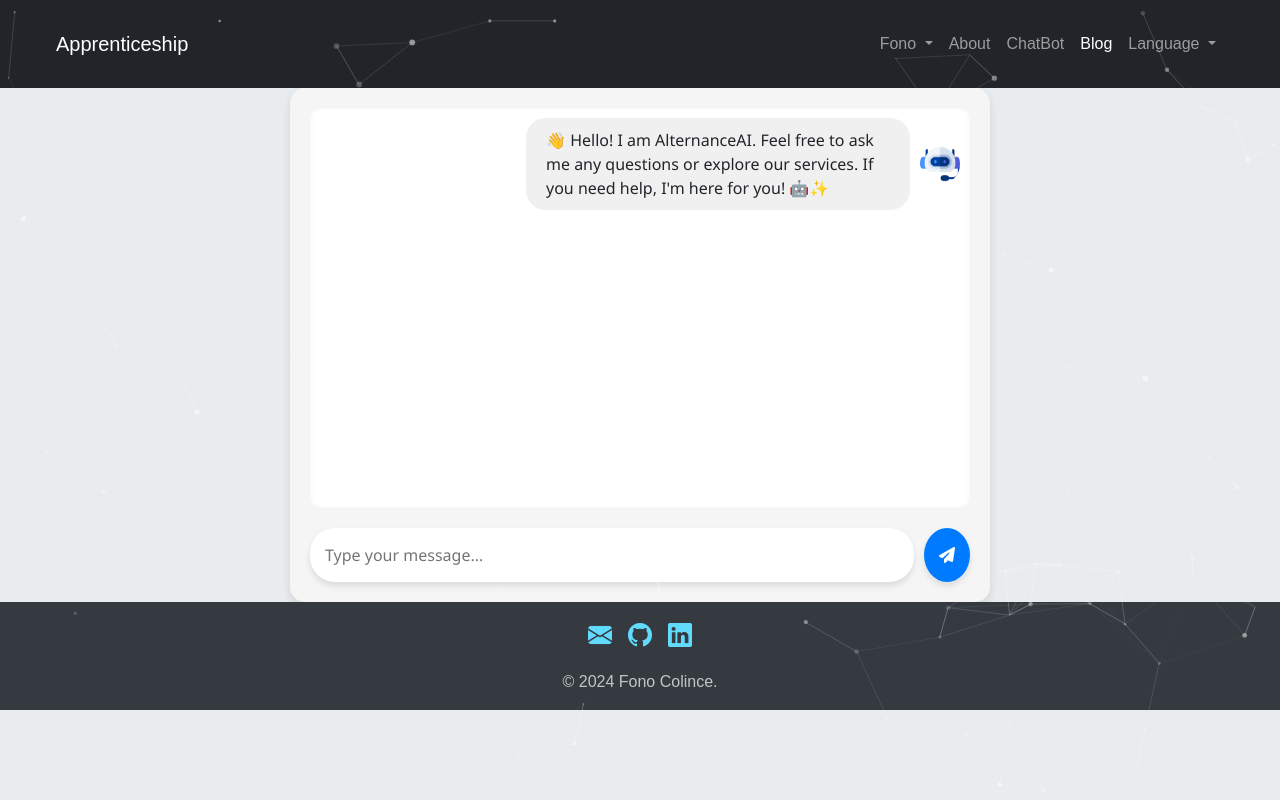
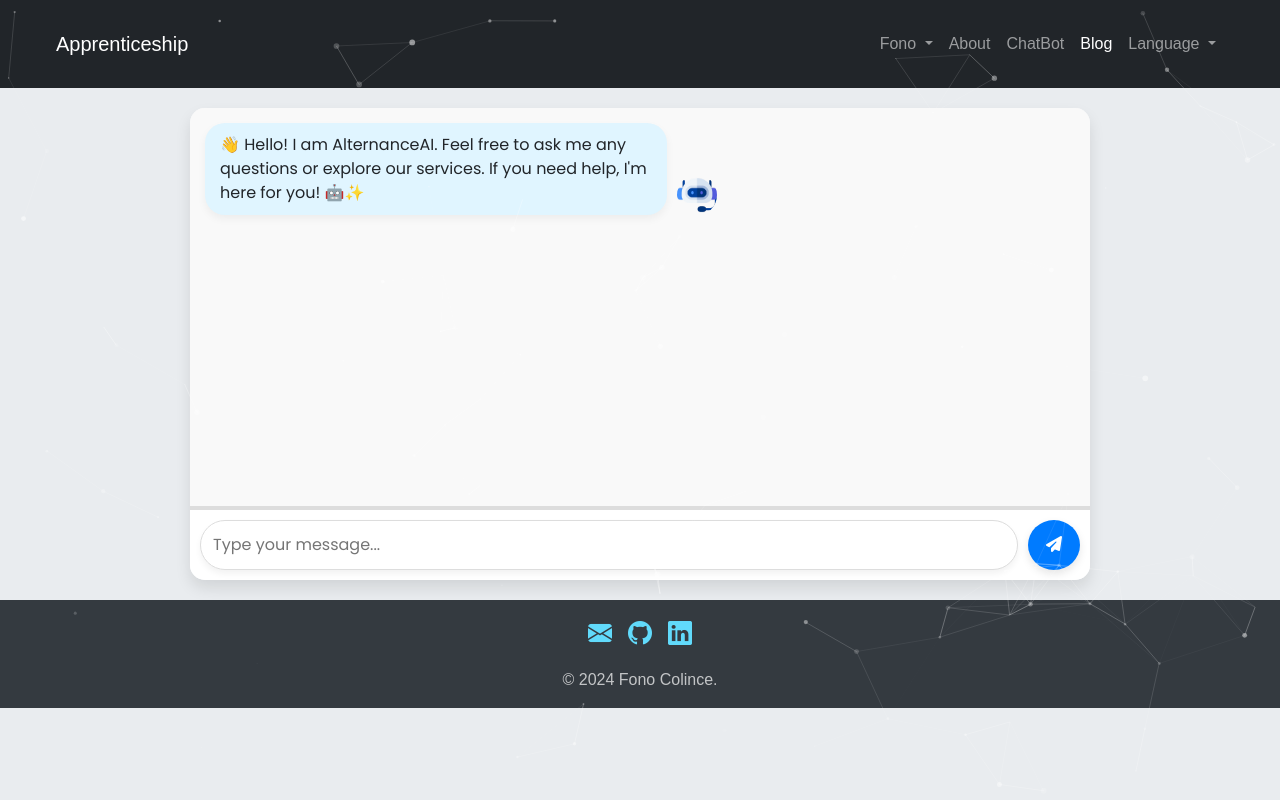
Before and after one commit to Fonocol/multilang_site, a Django app: page /en/chatbot/ in a window 1280 px wide. Run offline with Django 5.2, Linux system fonts and the light colour scheme; a user stored in the database is signed in.

Commit message:
bot render1

```diff
--- a/main/templates/blog/chatbotpage/chatbotpage.html
+++ b/main/templates/blog/chatbotpage/chatbotpage.html
@@ -4,29 +4,29 @@
 
 {% load static %}
 {% load i18n %}
-<div id="chat-interface-container">
-    <div id="chat-interface-messages">
-        <div class="messageAndElement-chat-zone">
-            <div class="message-chat-zone">{{premiermessage}}</div>
-            <img src="{% static 'assets/bot.png' %}" alt="" class="bot-avatar">
+<div id="chatbox-container">
+    <div id="chatbox-messages">
+        <div class="message-container bot-message">
+            <div class="message-text">{{ premiermessage }}</div>
+            <img src="{% static 'assets/bot.png' %}" alt="Bot avatar" class="chat-avatar bot-avatar">
         </div>
     </div>
-    <div id="user-chat-input">
-        <input type="text" id="chat-message-input" placeholder="Type your message...">
-        <button id="chat-send-button"><i class="fas fa-paper-plane"></i></button>
+    <div id="chatbox-user-input">
+        <input type="text" id="chatbox-message-input" placeholder="Type your message..." autocomplete="off">
+        <button id="chatbox-send-button"><i class="fas fa-paper-plane"></i></button>
     </div>
 </div>
 
 <script src="https://cdn.jsdelivr.net/npm/axios/dist/axios.min.js"></script>
 <script>
     document.addEventListener("DOMContentLoaded", function() {
-        const messageInput = document.getElementById("chat-message-input");
-        const sendButton = document.getElementById("chat-send-button");
-        const chatMessages = document.getElementById("chat-interface-messages");
+        const messageInput = document.getElementById("chatbox-message-input");
+        const sendButton = document.getElementById("chatbox-send-button");
+        const chatMessages = document.getElementById("chatbox-messages");
 
         sendButton.addEventListener("click", function() {
-            const message = messageInput.value;
-            if (message.trim() !== "") {
+            const message = messageInput.value.trim();
+            if (message !== "") {
                 appendMessage("user", message);
                 sendMessageToServer(message);
                 messageInput.value = "";
@@ -34,29 +34,28 @@
         });
 
         function appendMessage(sender, message) {
-            const messageAndElement = document.createElement("div");
-            const messageElement = document.createElement("div");
+            const messageContainer = document.createElement("div");
+            const messageText = document.createElement("div");
             const profileImage = document.createElement("img");
 
             if (sender === 'user') {
-                messageAndElement.className = "messageAndElement-user-zone";
-                messageElement.className = "message-user-zone";
+                messageContainer.className = "message-container user-message";
+                messageText.className = "message-text user-text";
                 profileImage.src = "{% static 'assets/user.png' %}";
-                profileImage.className = "user-avatar";
-                messageAndElement.appendChild(profileImage);
-                messageAndElement.appendChild(messageElement);
+                profileImage.className = "chat-avatar user-avatar";
+                messageContainer.appendChild(messageText);
+                messageContainer.appendChild(profileImage);
             } else {
-                messageAndElement.className = "messageAndElement-chat-zone";
-                messageElement.className = "message-chat-zone";
+                messageContainer.className = "message-container bot-message";
+                messageText.className = "message-text bot-text";
                 profileImage.src = "{% static 'assets/bot.png' %}";
-                profileImage.className = "bot-avatar";
-                messageAndElement.appendChild(messageElement);
-                messageAndElement.appendChild(profileImage);
+                profileImage.className = "chat-avatar bot-avatar";
+                messageContainer.appendChild(profileImage);
+                messageContainer.appendChild(messageText);
             }
 
-            messageElement.classList.add("message", sender);
-            messageElement.textContent = message;
-            chatMessages.appendChild(messageAndElement);
+            messageText.textContent = message;
+            chatMessages.appendChild(messageContainer);
             chatMessages.scrollTop = chatMessages.scrollHeight;
         }
 
--- a/static/css/style.css
+++ b/static/css/style.css
@@ -487,111 +487,123 @@ header p.lead.mb-0 {
 
 
 
-
-/* Container principal du chatbot */
-#chat-interface-container {
-    max-width: 700px;
-    margin: 0 auto;
-    background-color: #f5f5f5;
+/* Conteneur principal du nouveaux bot */
+#chatbox-container {
+    max-width: 900px;
+    margin: 20px auto;
+    background: rgba(255, 255, 255, 0.7);
     border-radius: 15px;
-    padding: 20px;
-    box-shadow: 0px 4px 10px rgba(0, 0, 0, 0.1);
-    font-family: 'Segoe UI', Tahoma, Geneva, Verdana, sans-serif;
+    box-shadow: 0px 8px 15px rgba(0, 0, 0, 0.1);
+    overflow: hidden;
+    font-family: 'Poppins', sans-serif;
 }
 
 /* Zone des messages */
-#chat-interface-messages {
+#chatbox-messages {
     height: 400px;
     overflow-y: auto;
-    padding: 10px;
-    background-color: #fff;
-    border-radius: 10px;
-    margin-bottom: 20px;
-    box-shadow: inset 0px 0px 5px rgba(0, 0, 0, 0.05);
+    padding: 15px;
+    background-color: #f9f9f9;
+    border-bottom: 2px solid #ddd;
+    display: flex;
+    flex-direction: column;
 }
 
 /* Zone d'input utilisateur */
-#user-chat-input {
+#chatbox-user-input {
     display: flex;
-    align-items: center;
-    gap: 10px;
+    padding: 10px;
+    background-color: #fff;
+    border-top: 2px solid #ddd;
 }
 
-#chat-message-input {
-    width: 100%;
-    padding: 15px;
-    border: none;
+#chatbox-message-input {
+    flex: 1;
+    padding: 12px;
     border-radius: 25px;
-    box-shadow: 0px 4px 6px rgba(0, 0, 0, 0.1);
+    border: 1px solid #ddd;
+    box-shadow: 0px 4px 6px rgba(0, 0, 0, 0.05);
     font-size: 16px;
-    outline: none;
+    transition: border 0.2s ease;
 }
 
-#chat-send-button {
+#chatbox-message-input:focus {
+    outline: none;
+    border-color: #007bff;
+}
+
+#chatbox-send-button {
+    margin-left: 10px;
+    padding: 12px 18px;
+    border-radius: 50%;
     background-color: #007bff;
+    color: white;
     border: none;
-    color: white;
-    padding: 15px;
-    border-radius: 50%;
     cursor: pointer;
-    box-shadow: 0px 4px 6px rgba(0, 0, 0, 0.1);
+    box-shadow: 0px 4px 8px rgba(0, 0, 0, 0.1);
     transition: background-color 0.3s ease;
 }
 
-#chat-send-button:hover {
+#chatbox-send-button:hover {
     background-color: #0056b3;
 }
 
-/* Style pour chaque message utilisateur et bot */
-.messageAndElement-user-zone, .messageAndElement-chat-zone {
+/* Style des messages */
+.message-container {
     display: flex;
-    align-items: center;
+    align-items: flex-end;
     margin-bottom: 15px;
+    max-width: 60%;
+    word-wrap: break-word;
 }
 
-.messageAndElement-user-zone {
-    justify-content: flex-start;
+.user-message {
+    justify-content: flex-end;
+    align-self: flex-end;
 }
 
-.messageAndElement-chat-zone {
-    justify-content: flex-end;
+.bot-message {
+    justify-content: flex-start;
+    align-self: flex-start;
 }
 
-/* Messages de l'utilisateur */
-.message-user-zone {
+/* Textes des messages */
+.message-text {
+    padding: 10px 15px;
+    border-radius: 20px;
+    background-color: #e0f5ff;
+    font-size: 16px;
+    box-shadow: 0px 4px 8px rgba(0, 0, 0, 0.05);
+}
+
+.user-text {
     background-color: #007bff;
     color: white;
-    padding: 10px 20px;
-    border-radius: 20px;
-    max-width: 60%;
-    word-wrap: break-word;
+}
+
+/* Avatar des utilisateurs et du bot */
+.chat-avatar {
+    width: 40px;
+    height: 40px;
+    border-radius: 50%;
+    margin-left: 10px;
+    object-fit: cover;
+}
+
+.user-avatar {
     margin-left: 10px;
 }
 
-/* Messages du bot */
-.message-chat-zone {
-    background-color: #f1f0f0;
-    padding: 10px 20px;
-    border-radius: 20px;
-    max-width: 60%;
-    word-wrap: break-word;
+.bot-avatar {
     margin-right: 10px;
 }
 
-/* Avatar du bot et de l'utilisateur */
-.bot-avatar, .user-avatar {
-    width: 40px;
-    height: 40px;
-    border-radius: 50%;
-    object-fit: cover;
+/* Animation d'apparition des messages */
+.message-container {
+    animation: fadeIn 0.5s ease-in-out;
 }
 
-/* Style pour l'animation de surbrillance des messages */
-.message-user-zone, .message-chat-zone {
-    animation: messageFadeIn 0.5s ease-in-out;
-}
-
-@keyframes messageFadeIn {
+@keyframes fadeIn {
     from {
         opacity: 0;
         transform: translateY(20px);
```
